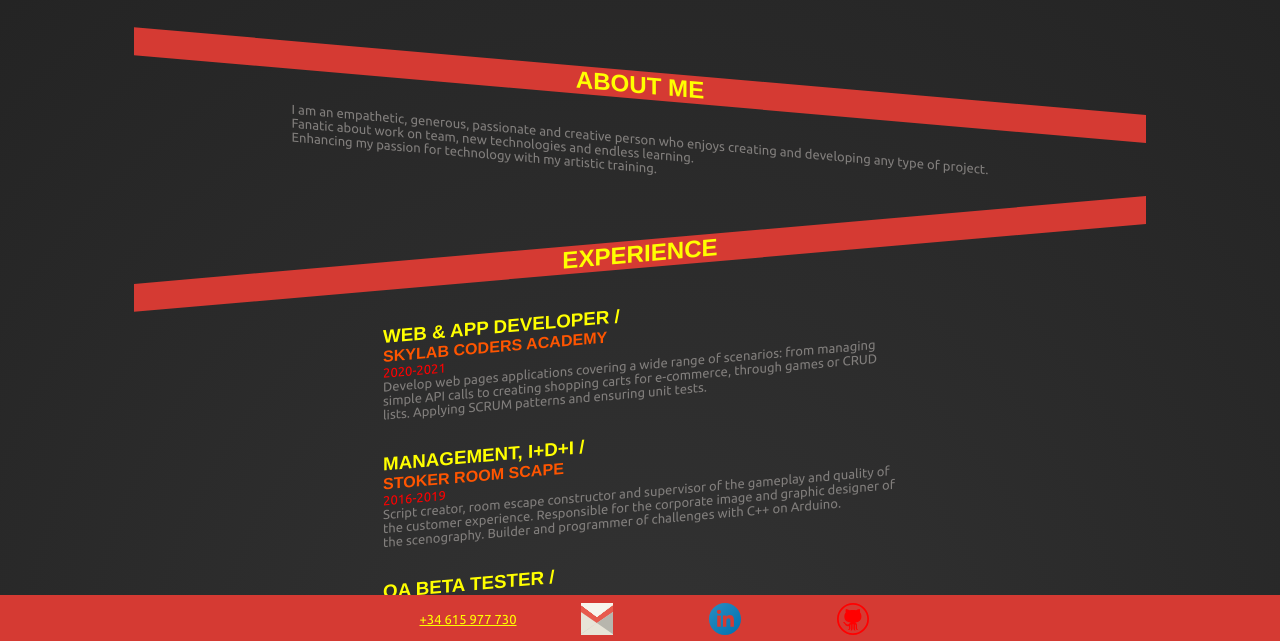
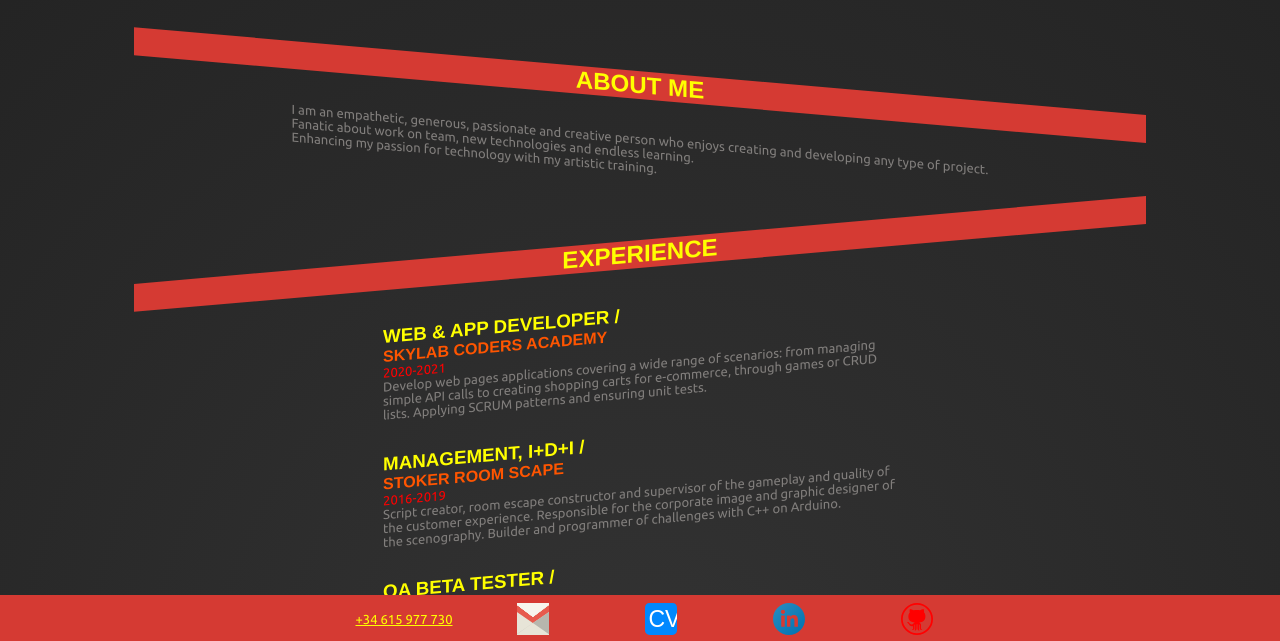
Before and after one commit to ulldecorb/CV, a plain HTML site: page index.html in a window 1280 px wide. Shown: the part 157-798 px from the top of the page. Drawn offline with Linux system fonts and the light colour scheme; a web font is replaced by a local one.

Commit message:
Create cv pdf downloader anchor

```diff
--- a/index.html
+++ b/index.html
@@ -221,6 +221,11 @@
 
             </li>
             <li>
+                <a href="./assets/Ausias Bertran CV.docx.pdf"  download>
+                    <figure class="cv-icon" alt="CV Icon"></figure>
+                </a>
+            </li>
+            <li>
                 <a rel="stylesheet" href="https://www.linkedin.com/in/ausi%C3%A0s-bertran-23137320b/"  target="_blank">
                     <figure class="linkedin-icon" alt="Linkedin Icon"></figure>
                 </a>
--- a/style/style.scss
+++ b/style/style.scss
@@ -253,6 +253,14 @@ body {
             background-position: center;
         }
 
+        .cv-icon {
+            height: 4vmin;
+            width: 2vmin;
+            background-image: url('../assets/cv.svg');
+            background-size: cover;
+            background-position: center;
+        }
+
         .linkedin-icon {
             height: 4vmin;
             width: 2vmin;
```
Also changed, not shown: style/style.css, 2 other files.
